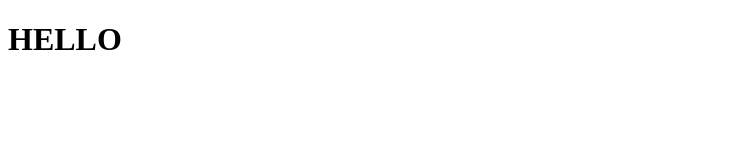
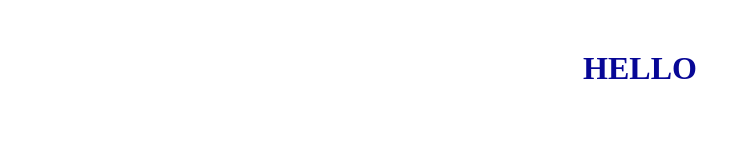
Before and after one commit to kmaskrot/First, a plain HTML site: page index.html in a window 1280 px wide. Shown: the whole page, without its empty margins (0-751 px from the left). Drawn offline with Linux system fonts and the light colour scheme.

Commit message:
style h1

```diff
--- a/index.html
+++ b/index.html
@@ -4,6 +4,13 @@
         <title>Projet 1</title>
         <meta charset="utf-8">
     </head>
+    <style>
+        h1{
+            margin:50px;
+            text-align: center;
+            color: rgb(7, 7, 150);
+        }
+    </style>
     <body >
      <h1>HELLO</h1>
     </body>
```
